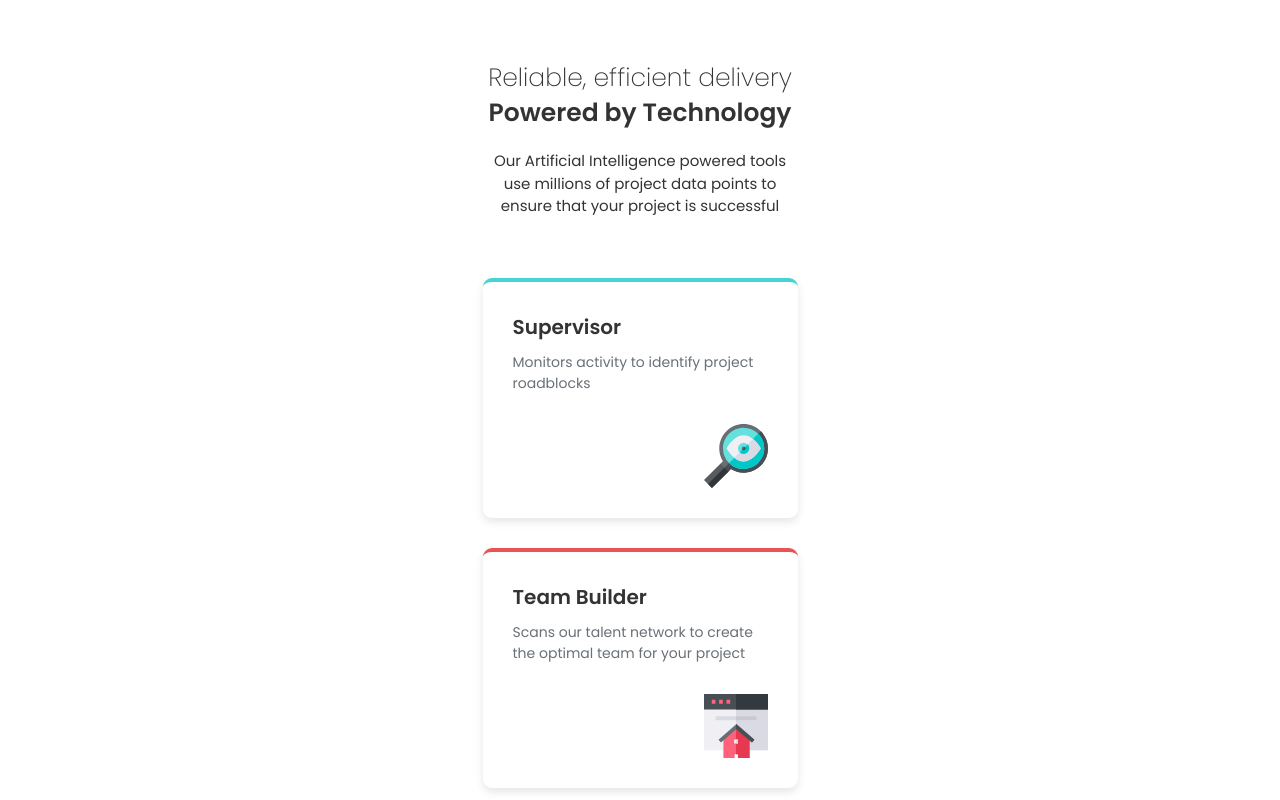
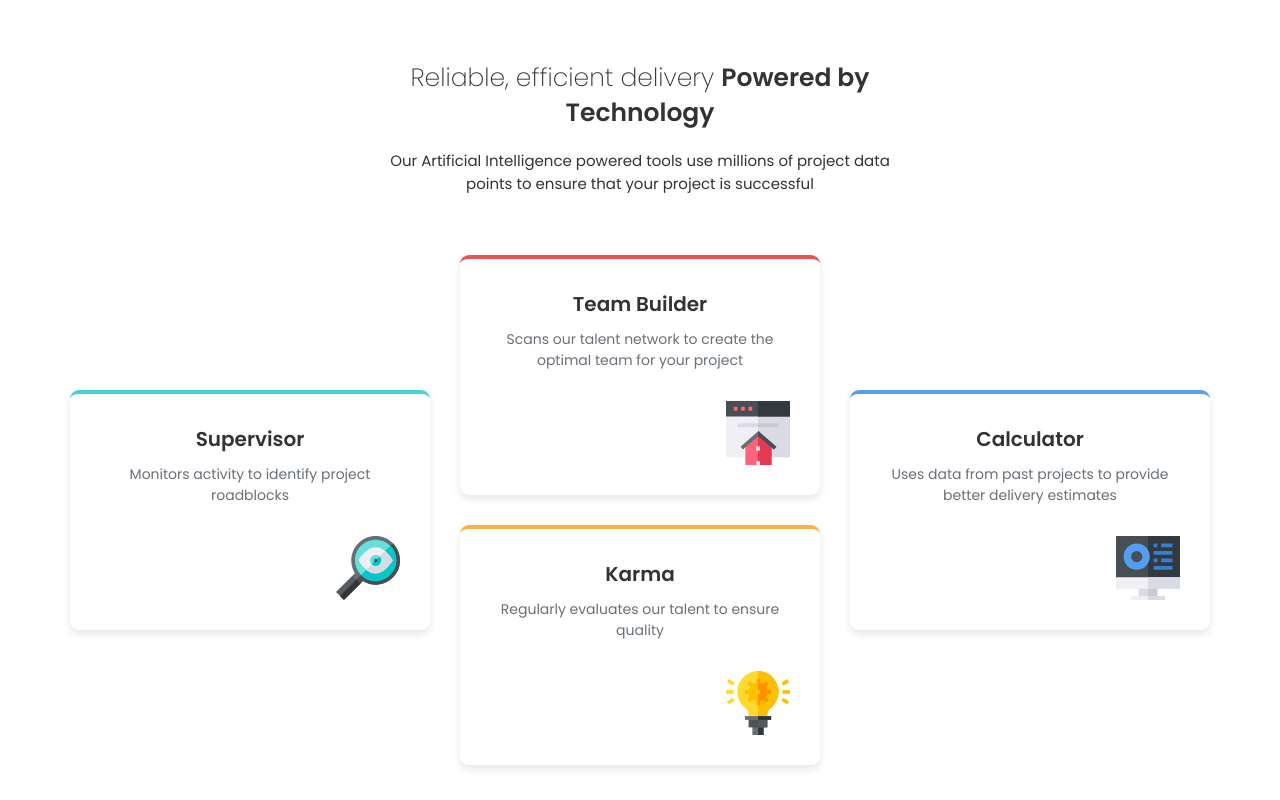
Before and after one commit to KarlaXBT/four-card-feature-section-master, a plain HTML site: page index.html in a window 1280 px wide. Shown: the top 800 px of the page. Drawn offline with Linux system fonts and the light colour scheme.

Commit message:
Completed styling

```diff
--- a/index.html
+++ b/index.html
@@ -29,7 +29,7 @@
       </div>
       <div class="features__grid">
         <!--  -->
-        <div class="feature-card border-cyan">
+        <div class="feature-card border-cyan feature-card--left">
           <h2 class="feature-card__heading">Supervisor</h2>
           <p class="feature-card__subheading">
             Monitors activity to identify project roadblocks
@@ -39,7 +39,7 @@
           </div>
         </div>
         <!--  -->
-        <div class="feature-card border-red">
+        <div class="feature-card border-red feature-card--middle1">
           <h2 class="feature-card__heading">Team Builder</h2>
           <p class="feature-card__subheading">
             Scans our talent network to create the optimal team for your project
@@ -49,7 +49,7 @@
           </div>
         </div>
         <!--  -->
-        <div class="feature-card border-orange">
+        <div class="feature-card border-orange feature-card--middle2">
           <h2 class="feature-card__heading">Karma</h2>
           <p class="feature-card__subheading">
             Regularly evaluates our talent to ensure quality
@@ -59,7 +59,7 @@
           </div>
         </div>
         <!--  -->
-        <div class="feature-card border-blue">
+        <div class="feature-card border-blue feature-card--right">
           <h2 class="feature-card__heading">Calculator</h2>
           <p class="feature-card__subheading">
             Uses data from past projects to provide better delivery estimates
--- a/main.css
+++ b/main.css
@@ -25,15 +25,20 @@ body {
 /* Mobile first styles */
 
 .features {
-  max-width: 375px;
+  max-width: 500px;
   margin: 0 auto;
+  width: 100%;
   background-color: #fff;
   padding: 6rem 3rem 4rem 3rem;
+  text-align: center;
 }
 
 .features__headline {
   margin-bottom: 6rem;
+  margin-left: auto;
+  margin-right: auto;
   text-align: center;
+  max-width: 375px;
 }
 
 .features__heading {
@@ -48,8 +53,8 @@ body {
 }
 
 .features__grid {
-  display: flex;
-  flex-direction: column;
+  display: grid;
+  grid-template-columns: 1fr;
   gap: 3rem;
 }
 
@@ -87,3 +92,67 @@ body {
 .feature-card__img img {
   margin-left: auto;
 }
+
+/* Tablet layout */
+@media (min-width: 768px) {
+  .features {
+    max-width: 900px;
+    width: 100%;
+    margin: 0 auto;
+    height: 100vh;
+    text-align: center;
+  }
+
+  .features__headline {
+    max-width: 375px;
+    margin-left: auto;
+    margin-right: auto;
+  }
+
+  .features__grid {
+    grid-template-columns: repeat(2, 1fr);
+  }
+}
+
+/* Desktop layout */
+@media (min-width: 1024px) {
+  .features {
+    max-width: 1200px;
+    width: 100%;
+    margin: 0 auto;
+    height: 100vh;
+  }
+
+  .features__headline {
+    max-width: 500px;
+    margin-left: auto;
+    margin-right: auto;
+  }
+
+  .features__grid {
+    grid-template-columns: repeat(3, 1fr);
+    grid-template-rows: auto auto;
+    gap: 3rem;
+    grid-template-areas:
+      "left middle1 right"
+      "left middle2 right";
+  }
+
+  .feature-card--left {
+    grid-area: left;
+    align-self: center; /* centers vertically */
+  }
+
+  .feature-card--middle1 {
+    grid-area: middle1;
+  }
+
+  .feature-card--middle2 {
+    grid-area: middle2;
+  }
+
+  .feature-card--right {
+    grid-area: right;
+    align-self: center; /* centers vertically */
+  }
+}
```
